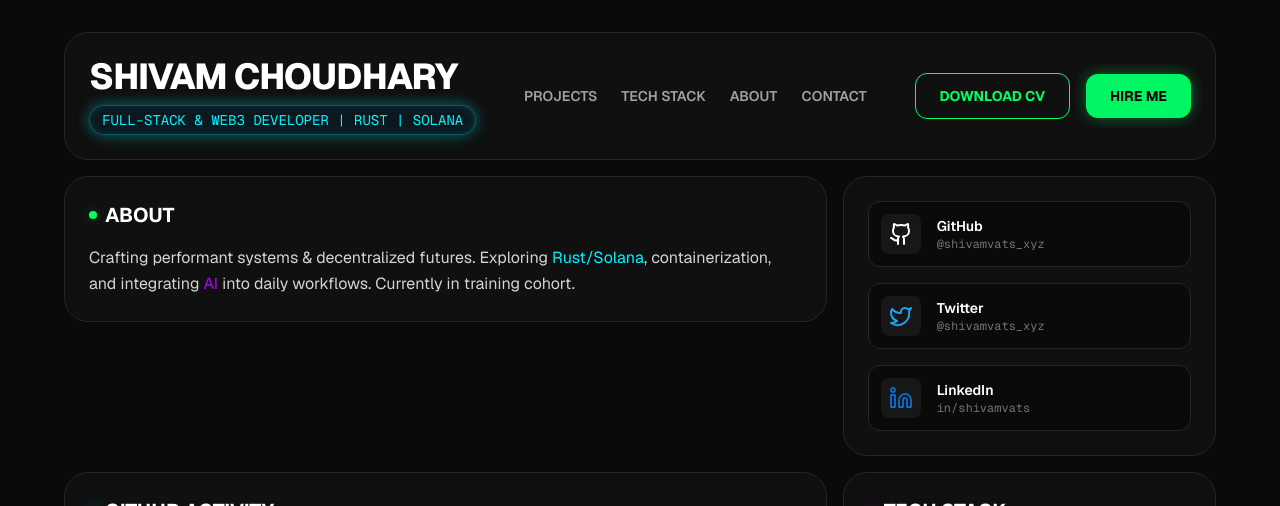
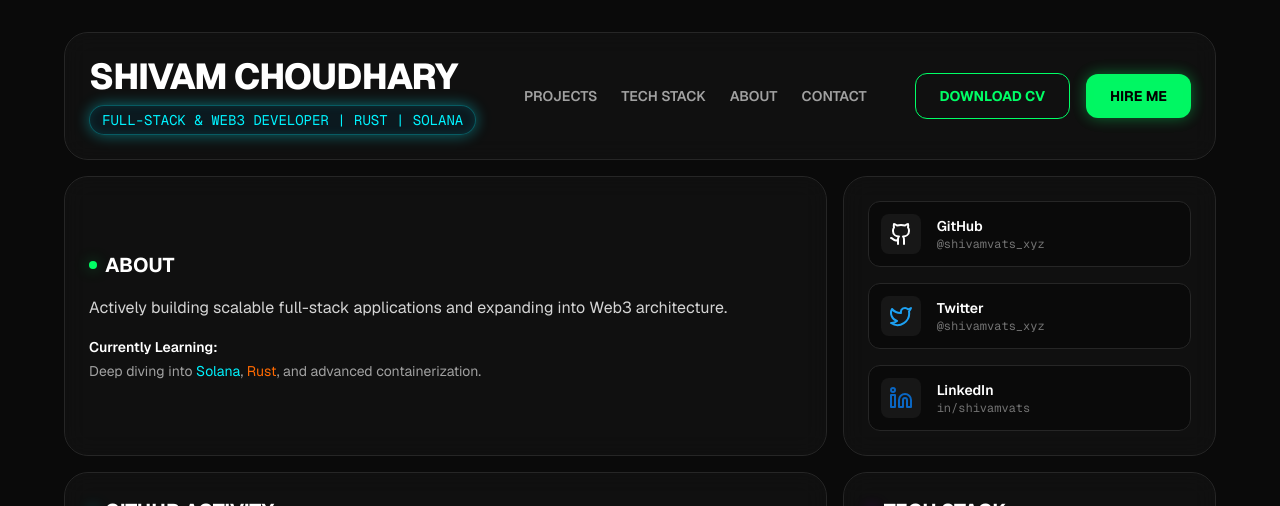
Before and after one commit to ShivamVats00/Portfolio, a Next.js app: page / in a window 1280 px wide. Shown: the top 506 px of the page. Built offline with nearby package versions, Linux system fonts and the light colour scheme.

Commit message:
style: polish text copy, add current learning stack, and enhance social hover glow states

```diff
--- a/src/components/AboutCard.tsx
+++ b/src/components/AboutCard.tsx
@@ -5,18 +5,25 @@ import { motion } from "framer-motion";
 export default function AboutCard() {
   return (
     <motion.section
+      id="about"
       initial={{ opacity: 0, scale: 0.95 }}
       animate={{ opacity: 1, scale: 1 }}
       transition={{ delay: 0.4 }}
-      className="p-6 rounded-3xl bg-neutral-900/50 border border-neutral-800 backdrop-blur-md"
+      className="p-6 rounded-3xl bg-neutral-900/50 border border-neutral-800 backdrop-blur-md h-full flex flex-col justify-center"
     >
       <h2 className="text-xl font-bold text-white mb-4 flex items-center gap-2">
         <span className="w-2 h-2 rounded-full bg-neon-emerald glow-emerald"></span>
         ABOUT
       </h2>
-      <p className="text-neutral-300 leading-relaxed text-sm md:text-base">
-        Crafting performant systems &amp; decentralized futures. Exploring <span className="text-neon-cyan">Rust/Solana</span>, containerization, and integrating <span className="text-neon-purple">AI</span> into daily workflows. Currently in training cohort.
+      <p className="text-neutral-300 leading-relaxed text-sm md:text-base mb-4">
+        Actively building scalable full-stack applications and expanding into Web3 architecture.
       </p>
+      <div>
+        <h3 className="text-white text-sm font-semibold mb-1">Currently Learning:</h3>
+        <p className="text-neutral-400 text-sm">
+          Deep diving into <span className="text-neon-cyan">Solana</span>, <span className="text-orange-500">Rust</span>, and advanced containerization.
+        </p>
+      </div>
     </motion.section>
   );
 }
--- a/src/components/ConnectCard.tsx
+++ b/src/components/ConnectCard.tsx
@@ -4,14 +4,15 @@ import { motion } from "framer-motion";
 import { Github, Twitter, Linkedin } from "lucide-react";
 
 const links = [
-  { icon: <Github size={24} />, name: "GitHub", handle: "@shivamvats_xyz", href: "https://github.com", color: "text-white", glow: "hover:shadow-[0_0_15px_rgba(255,255,255,0.4)]" },
-  { icon: <Twitter size={24} />, name: "Twitter", handle: "@shivamvats_xyz", href: "https://twitter.com", color: "text-[#1DA1F2]", glow: "hover:shadow-[0_0_15px_rgba(29,161,242,0.4)]" },
-  { icon: <Linkedin size={24} />, name: "LinkedIn", handle: "in/shivamvats", href: "https://linkedin.com", color: "text-[#0A66C2]", glow: "hover:shadow-[0_0_15px_rgba(10,102,194,0.4)]" },
+  { icon: <Github size={24} />, name: "GitHub", handle: "@shivamvats_xyz", href: "https://github.com", color: "text-white", glow: "hover:shadow-[0_0_20px_rgba(255,255,255,0.8)]" },
+  { icon: <Twitter size={24} />, name: "Twitter", handle: "@shivamvats_xyz", href: "https://twitter.com", color: "text-[#1DA1F2]", glow: "hover:shadow-[0_0_20px_rgba(29,161,242,0.8)]" },
+  { icon: <Linkedin size={24} />, name: "LinkedIn", handle: "in/shivamvats", href: "https://linkedin.com", color: "text-[#0A66C2]", glow: "hover:shadow-[0_0_20px_rgba(10,102,194,0.8)]" },
 ];
 
 export default function ConnectCard() {
   return (
     <motion.section
+      id="contact"
       initial={{ opacity: 0, scale: 0.95 }}
       animate={{ opacity: 1, scale: 1 }}
       transition={{ delay: 0.5 }}
```
